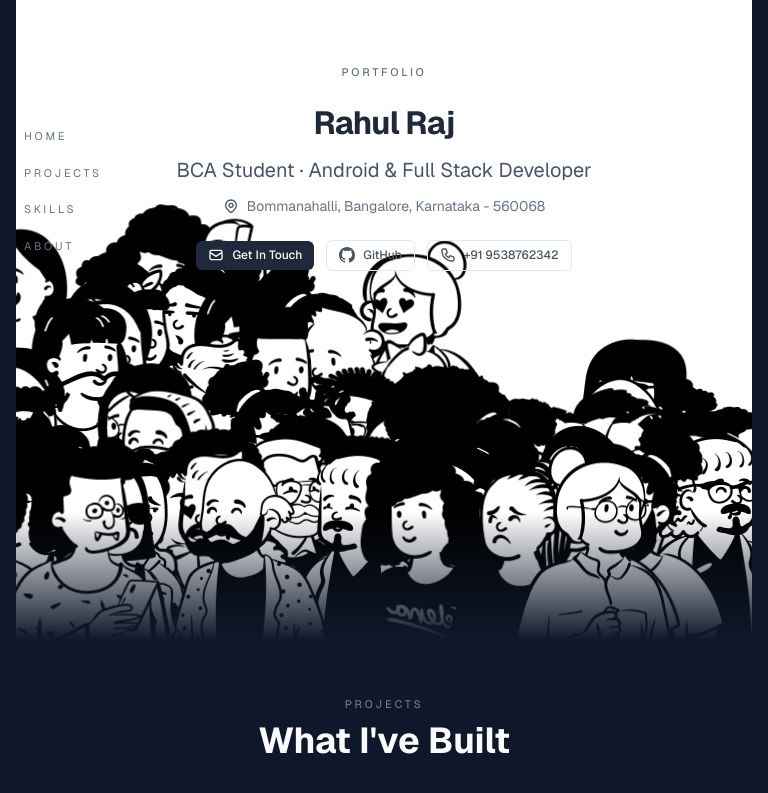
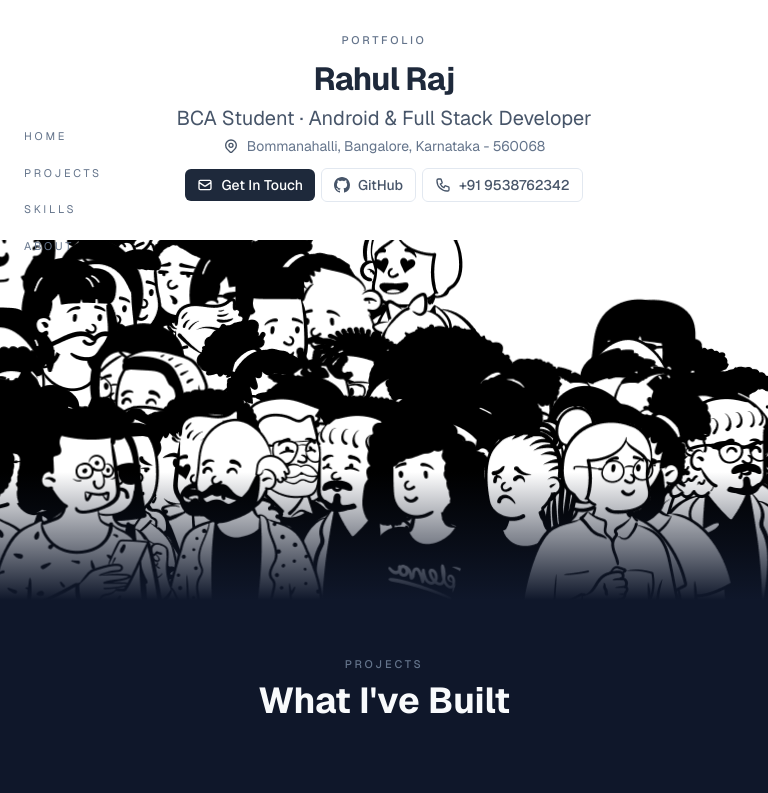
Before and after one commit to rahulrakshi3-netizen/portfolio, a Next.js app: page / in a window 768 px wide. Shown: the top 793 px of the page. Built offline with nearby package versions, Linux system fonts and the light colour scheme.

Commit message:
Fix Desktop Site gap: compact home on tablet, reduce canvas to 45vh

```diff
--- a/app/globals.css
+++ b/app/globals.css
@@ -50,24 +50,6 @@ body {
 }
 
 @media (min-width: 768px) and (max-width: 1024px) {
-  body {
-    padding-left: 1rem;
-    padding-right: 1rem;
-  }
-
-  #home {
-    min-height: 80dvh;
-  }
-
-  #home > div:last-child > div > div:last-child {
-    gap: 0.375rem;
-  }
-
-  #home a {
-    padding: 0.375rem 0.75rem;
-    font-size: 0.75rem;
-  }
-
   #home h1 {
     font-size: 2rem !important;
   }
--- a/components/v1/skiper39.tsx
+++ b/components/v1/skiper39.tsx
@@ -280,32 +280,32 @@ const CrowdCanvas = ({ src, rows = 15, cols = 7 }: CrowdCanvasProps) => {
     };
   }, []);
   return (
-    <canvas ref={canvasRef} className="absolute max-sm:inset-0 max-sm:h-full max-sm:w-full bottom-0 sm:h-[55vh] lg:h-[65vh] w-full" />
+    <canvas ref={canvasRef} className="absolute max-sm:inset-0 max-sm:h-full max-sm:w-full bottom-0 sm:h-[55vh] md:h-[45vh] lg:h-[65vh] w-full" />
   );
 };
 
 const Skiper39 = () => {
   const { personal } = data;
   return (
-    <div id="home" className="relative min-h-screen sm:min-h-screen h-auto w-full bg-white text-[#1e293b] overflow-hidden sm:overflow-visible max-md:overflow-x-hidden">
+    <div id="home" className="relative min-h-screen sm:min-h-screen md:min-h-[75dvh] h-auto w-full bg-white text-[#1e293b] overflow-hidden sm:overflow-visible max-md:overflow-x-hidden">
       <div className="max-sm:hidden absolute bottom-0 left-0 right-0 h-12 sm:h-32 bg-gradient-to-b from-transparent to-[#0f172a] pointer-events-none z-10"></div>
       <CrowdCanvas src="/images/peeps/all-peeps.png" rows={15} cols={7} />
 
-      <div className="absolute top-0 left-0 right-0 flex flex-col items-center px-4 sm:px-6 pt-6 sm:pt-16 z-10">
+      <div className="absolute top-0 left-0 right-0 flex flex-col items-center px-4 sm:px-6 pt-6 sm:pt-16 md:pt-8 z-10">
         <div className="text-center max-w-2xl">
-          <p className="text-[10px] sm:text-[11px] uppercase tracking-[0.25em] text-[#64748b] mb-3 sm:mb-6 font-medium">
+          <p className="text-[10px] sm:text-[11px] uppercase tracking-[0.25em] text-[#64748b] mb-3 sm:mb-6 md:mb-3 font-medium">
             Portfolio
           </p>
 
-          <h1 className="text-2xl sm:text-5xl md:text-6xl lg:text-7xl font-bold leading-[1.1] tracking-tight mb-1 sm:mb-4 text-[#1e293b]">
+          <h1 className="text-2xl sm:text-5xl md:text-6xl lg:text-7xl font-bold leading-[1.1] tracking-tight mb-1 sm:mb-4 md:mb-2 text-[#1e293b]">
             {personal.name}
           </h1>
 
-          <p className="text-xs sm:text-lg md:text-xl text-[#475569] mb-1 sm:mb-3 font-normal">
+          <p className="text-xs sm:text-lg md:text-xl text-[#475569] mb-1 sm:mb-3 md:mb-1 font-normal">
             {personal.title} &middot; Android & Full Stack Developer
           </p>
 
-          <p className="text-xs sm:text-sm text-[#64748b] mb-3 sm:mb-6 flex items-center justify-center gap-1.5 sm:gap-2">
+          <p className="text-xs sm:text-sm text-[#64748b] mb-3 sm:mb-6 md:mb-3 flex items-center justify-center gap-1.5 sm:gap-2">
             <svg className="w-3 h-3 sm:w-4 sm:h-4 text-[#475569]" fill="none" stroke="currentColor" viewBox="0 0 24 24">
               <path strokeLinecap="round" strokeLinejoin="round" strokeWidth={2} d="M17.657 16.657L13.414 20.9a1.998 1.998 0 01-2.827 0l-4.244-4.243a8 8 0 1111.314 0z" />
               <path strokeLinecap="round" strokeLinejoin="round" strokeWidth={2} d="M15 11a3 3 0 11-6 0 3 3 0 016 0z" />
@@ -313,10 +313,10 @@ const Skiper39 = () => {
             {personal.location}
           </p>
 
-          <div className="flex flex-col sm:flex-row items-center justify-center gap-1.5 sm:gap-3 max-w-[320px] sm:max-w-none mx-auto">
+          <div className="flex flex-col sm:flex-row items-center justify-center gap-1.5 sm:gap-3 md:gap-1.5 max-w-[320px] sm:max-w-none mx-auto">
             <a
               href={`mailto:${personal.email}`}
-              className="inline-flex items-center gap-2 px-4 sm:px-5 py-1.5 sm:py-2.5 rounded-md bg-[#1e293b] text-white text-xs sm:text-sm font-medium hover:bg-[#334155] transition-colors w-full sm:w-auto justify-center"
+              className="inline-flex items-center gap-2 px-4 sm:px-5 md:px-3 py-1.5 sm:py-2.5 md:py-1.5 rounded-md bg-[#1e293b] text-white text-xs sm:text-sm font-medium hover:bg-[#334155] transition-colors w-full sm:w-auto justify-center"
             >
               <svg className="w-3.5 h-3.5 sm:w-4 sm:h-4" fill="none" stroke="currentColor" viewBox="0 0 24 24">
                 <path strokeLinecap="round" strokeLinejoin="round" strokeWidth={2} d="M3 8l7.89 5.26a2 2 0 002.22 0L21 8M5 19h14a2 2 0 002-2V7a2 2 0 00-2-2H5a2 2 0 00-2 2v10a2 2 0 002 2z" />
@@ -328,7 +328,7 @@ const Skiper39 = () => {
               href={personal.github}
               target="_blank"
               rel="noopener noreferrer"
-              className="inline-flex items-center gap-2 px-4 sm:px-5 py-1.5 sm:py-2.5 rounded-md border border-[#e2e8f0] text-[#475569] text-xs sm:text-sm font-medium hover:border-[#cbd5e1] hover:text-[#1e293b] transition-colors w-full sm:w-auto justify-center"
+              className="inline-flex items-center gap-2 px-4 sm:px-5 md:px-3 py-1.5 sm:py-2.5 md:py-1.5 rounded-md border border-[#e2e8f0] text-[#475569] text-xs sm:text-sm font-medium hover:border-[#cbd5e1] hover:text-[#1e293b] transition-colors w-full sm:w-auto justify-center"
             >
               <svg className="w-3.5 h-3.5 sm:w-4 sm:h-4" fill="currentColor" viewBox="0 0 24 24">
                 <path d="M12 0C5.37 0 0 5.37 0 12c0 5.31 3.435 9.795 8.205 11.385.6.105.825-.255.825-.57 0-.285-.015-1.23-.015-2.235-3.015.555-3.795-.735-4.035-1.41-.135-.345-.72-1.41-1.23-1.695-.42-.225-1.02-.78-.015-.795.945-.015 1.62.87 1.845 1.23 1.08 1.815 2.805 1.305 3.495.99.105-.78.42-1.305.765-1.605-2.67-.3-5.46-1.335-5.46-5.925 0-1.305.465-2.385 1.23-3.225-.12-.3-.54-1.53.12-3.18 0 0 1.005-.315 3.3 1.23.96-.27 1.98-.405 3-.405s2.04.135 3 .405c2.295-1.56 3.3-1.23 3.3-1.23.66 1.65.24 2.88.12 3.18.765.84 1.23 1.905 1.23 3.225 0 4.605-2.805 5.625-5.475 5.925.435.375.81 1.095.81 2.22 0 1.605-.015 2.895-.015 3.3 0 .315.225.69.825.57A12.02 12.02 0 0024 12c0-6.63-5.37-12-12-12z" />
@@ -338,7 +338,7 @@ const Skiper39 = () => {
 
             <a
               href={`tel:${personal.phone}`}
-              className="inline-flex items-center gap-2 px-4 sm:px-5 py-1.5 sm:py-2.5 rounded-md border border-[#e2e8f0] text-[#475569] text-xs sm:text-sm font-medium hover:border-[#cbd5e1] hover:text-[#1e293b] transition-colors w-full sm:w-auto justify-center"
+              className="inline-flex items-center gap-2 px-4 sm:px-5 md:px-3 py-1.5 sm:py-2.5 md:py-1.5 rounded-md border border-[#e2e8f0] text-[#475569] text-xs sm:text-sm font-medium hover:border-[#cbd5e1] hover:text-[#1e293b] transition-colors w-full sm:w-auto justify-center"
             >
               <svg className="w-3.5 h-3.5 sm:w-4 sm:h-4" fill="none" stroke="currentColor" viewBox="0 0 24 24">
                 <path strokeLinecap="round" strokeLinejoin="round" strokeWidth={2} d="M3 5a2 2 0 012-2h3.28a1 1 0 01.948.684l1.498 4.493a1 1 0 01-.502 1.21l-2.257 1.13a11.042 11.042 0 005.516 5.516l1.13-2.257a1 1 0 011.21-.502l4.493 1.498a1 1 0 01.684.949V19a2 2 0 01-2 2h-1C9.716 21 3 14.284 3 6V5z" />
```
